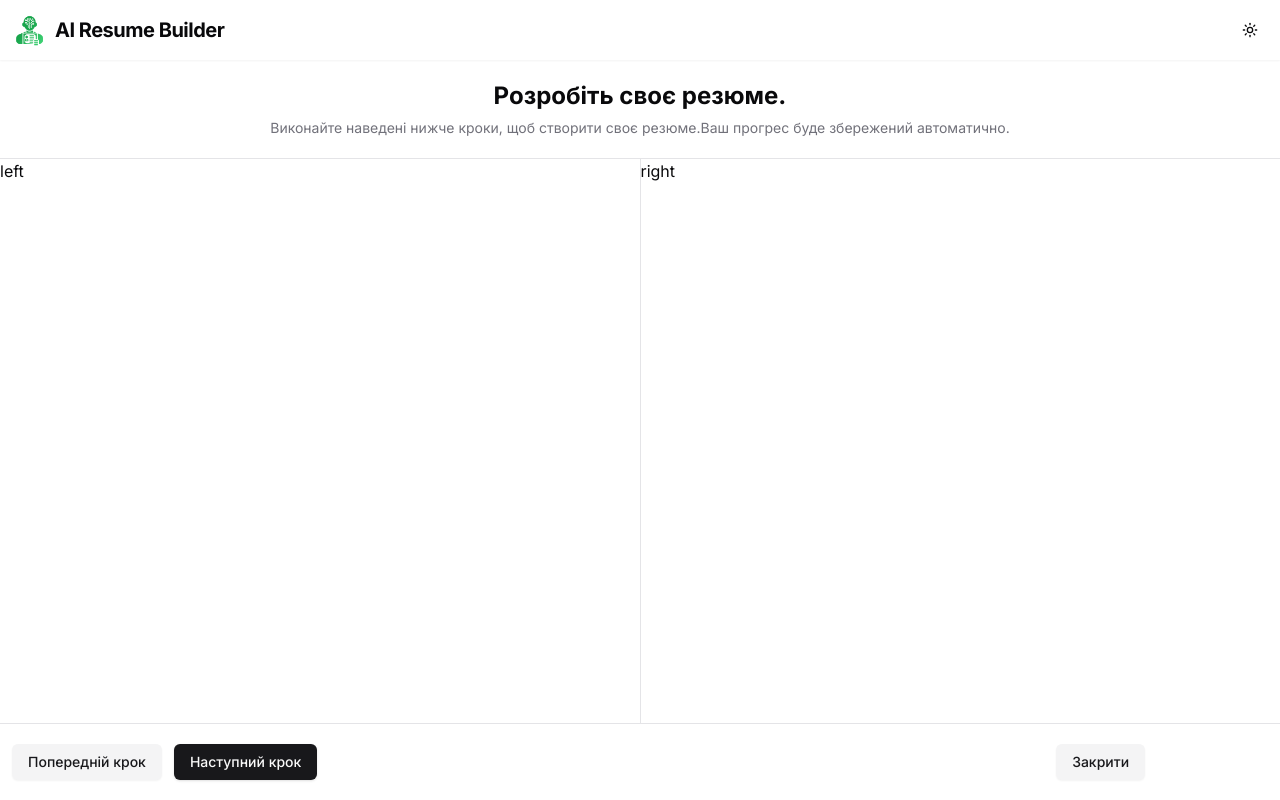
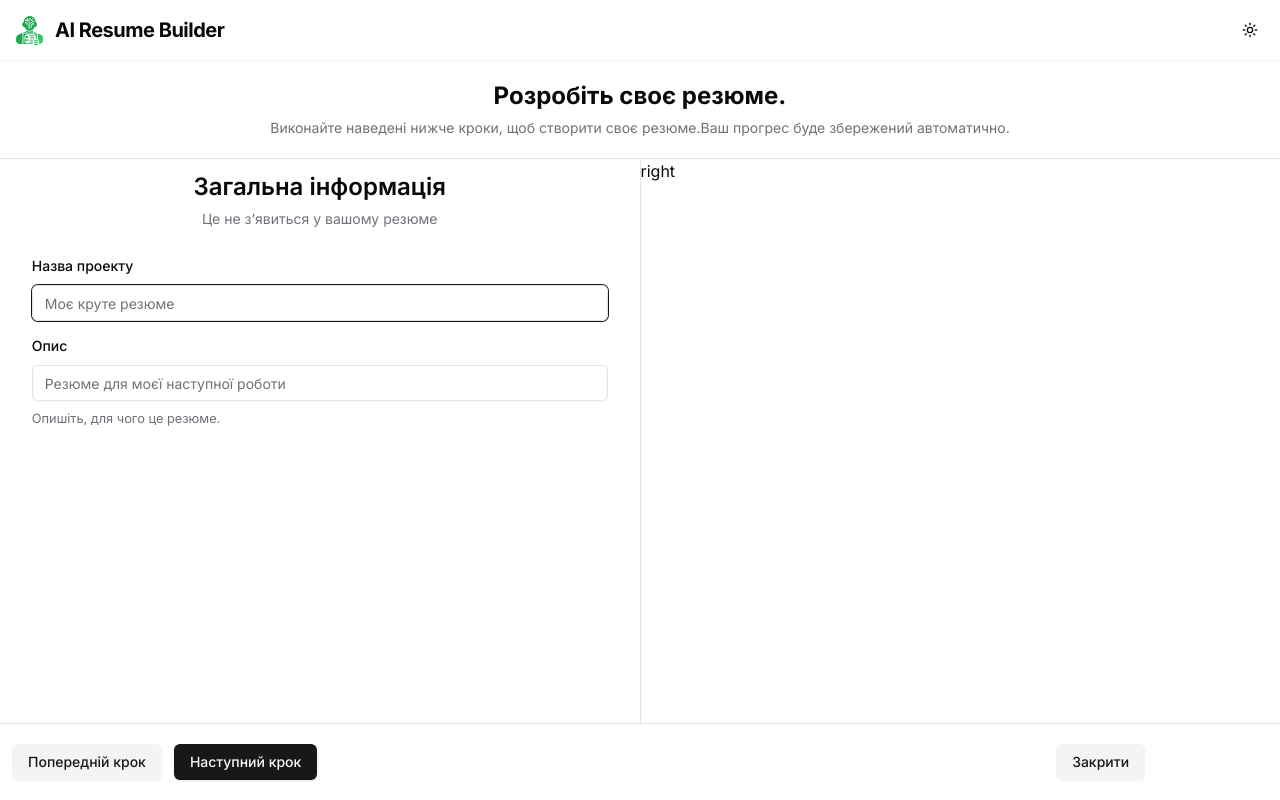
Before and after one commit to stasimus1978/Ai-Builder-Starter, a Next.js app: page /editor in a window 1280 px wide. Built offline with nearby package versions, Linux system fonts and the light colour scheme.

Commit message:
Добавлен компонент GeneralInfoForm для ввода общей информации в редактор резюме, обновлен макет страницы редактора

```diff
--- a/app/(main)/editor/ResumeEditor.tsx
+++ b/app/(main)/editor/ResumeEditor.tsx
@@ -2,6 +2,7 @@
 
 import { Button } from "@/react/ui/button";
 import Link from "next/link";
+import GeneralInfoForm from "./forms/GeneralInfoForm";
 
 export default function ResumeEditor() {
   return (
@@ -16,7 +17,9 @@ export default function ResumeEditor() {
 
       <main className="relative grow">
         <div className="absolute bottom-0 top-0 flex w-full">
-          <div className="w-full md:w-1/2">left</div>
+          <div className="w-full p-3 md:w-1/2">
+            <GeneralInfoForm />
+          </div>
 
           <div className="grow md:border-r" />
 
--- /dev/null
+++ b/app/(main)/editor/forms/GeneralInfoForm.tsx
@@ -0,0 +1,70 @@
+import { generalInfoSchema, GeneralInfoValues } from "@/libs/validation";
+import { useForm } from "react-hook-form";
+import { zodResolver } from "@hookform/resolvers/zod";
+import {
+  Form,
+  FormControl,
+  FormDescription,
+  FormField,
+  FormItem,
+  FormLabel,
+  FormMessage,
+} from "@/react/ui/form";
+import { Input } from "@/react/ui/input";
+
+export default function GeneralInfoForm() {
+  const form = useForm<GeneralInfoValues>({
+    resolver: zodResolver(generalInfoSchema),
+    defaultValues: {
+      title: "",
+      description: "",
+    },
+  });
+
+  return (
+    <div className="mx-auto max-w-xl space-y-6">
+      <div className="space-y-1.5 text-center">
+        <h2 className="text-2xl font-semibold">Загальна інформація</h2>
+        <p className="text-sm text-muted-foreground">
+          Це не з’явиться у вашому резюме
+        </p>
+      </div>
+
+      <Form {...form}>
+        <form className="space-y-3">
+          <FormField
+            control={form.control}
+            name="title"
+            render={({ field }) => (
+              <FormItem>
+                <FormLabel>Назва проекту</FormLabel>
+                <FormControl>
+                  <Input {...field} placeholder="Моє круте резюме" autoFocus />
+                </FormControl>
+                <FormMessage />
+              </FormItem>
+            )}
+          />
+
+          <FormField
+            control={form.control}
+            name="description"
+            render={({ field }) => (
+              <FormItem>
+                <FormLabel>Опис</FormLabel>
+                <FormControl>
+                  <Input
+                    {...field}
+                    placeholder="Резюме для моєї наступної роботи"
+                  />
+                </FormControl>
+                <FormDescription>Опишіть, для чого це резюме.</FormDescription>
+                <FormMessage />
+              </FormItem>
+            )}
+          />
+        </form>
+      </Form>
+    </div>
+  );
+}
--- /dev/null
+++ b/libs/validation.ts
@@ -0,0 +1,10 @@
+import { z } from "zod";
+
+export const optionalString = z.string().trim().optional().or(z.literal(""));
+
+export const generalInfoSchema = z.object({
+  title: optionalString,
+  description: optionalString,
+});
+
+export type GeneralInfoValues = z.infer<typeof generalInfoSchema>;
```
